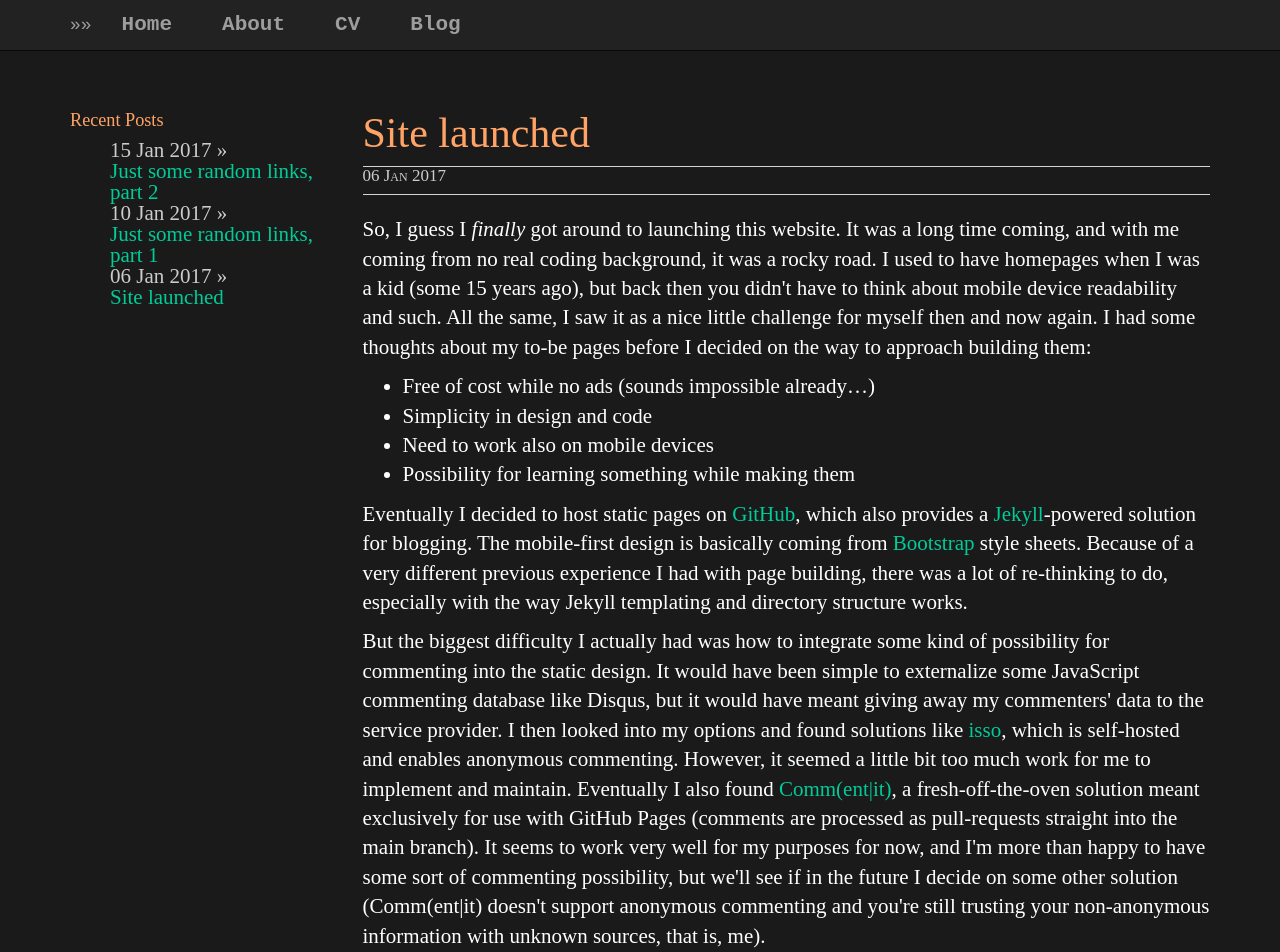
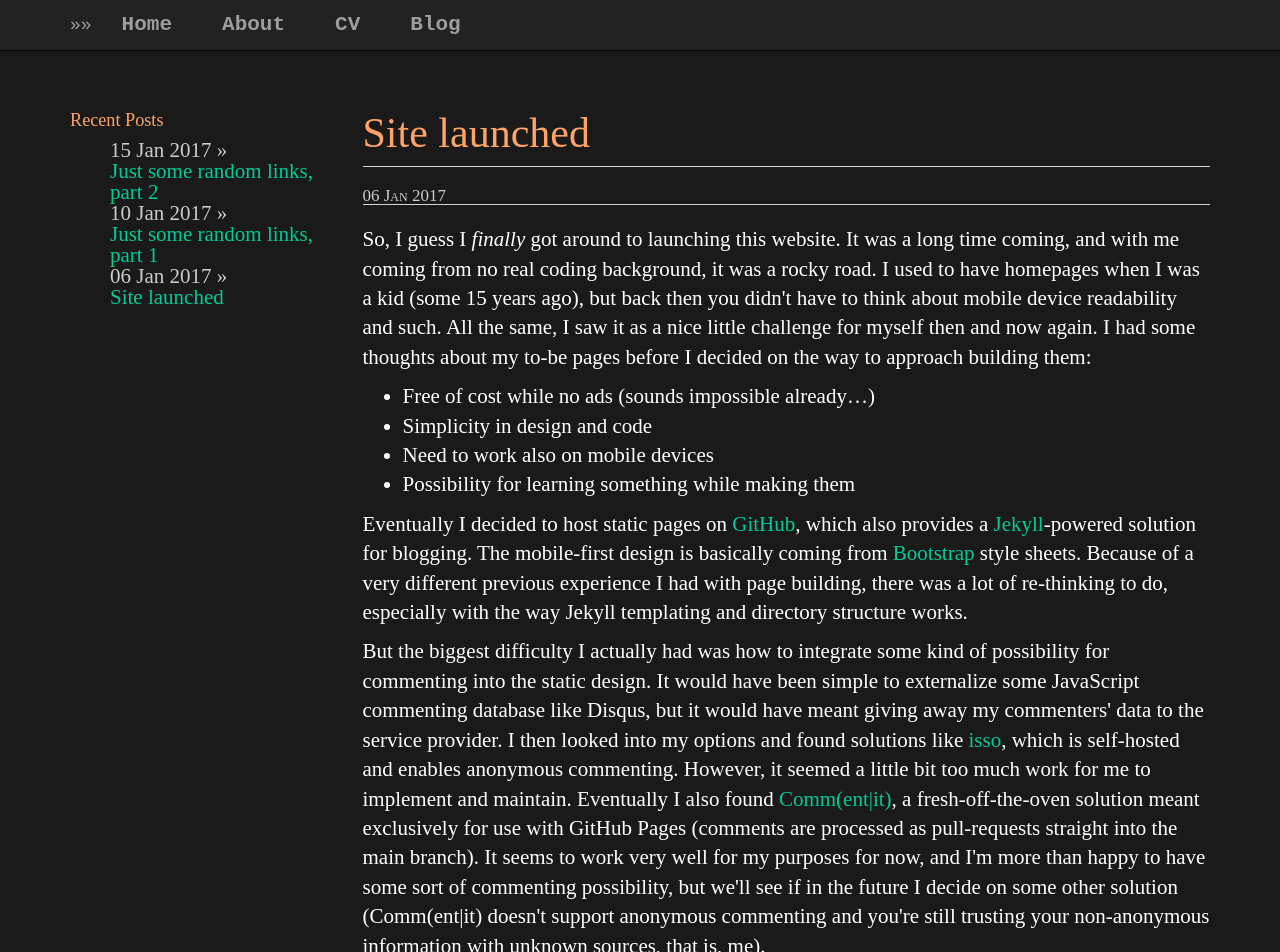
Before and after one commit to plantecophys/plantecophys, a Jekyll site: the page built from _posts/2016-04-30-site-launched.md, in a window 1280 px wide and 1400 px high. Shown: the top 952 px of the window. Built offline with Jekyll 4.4.1, drawn with Linux system fonts in a browser that asks for light colours.

Commit message:
Update main.css

```diff
--- a/css/main.css
+++ b/css/main.css
@@ -84,6 +84,7 @@ a:visited {
     font-size:17px;
     line-height:17px;
     font-variant:small-caps;
+    margin:20px 0 0 0;
 }
 .tag ul {
     display:inline;
```
